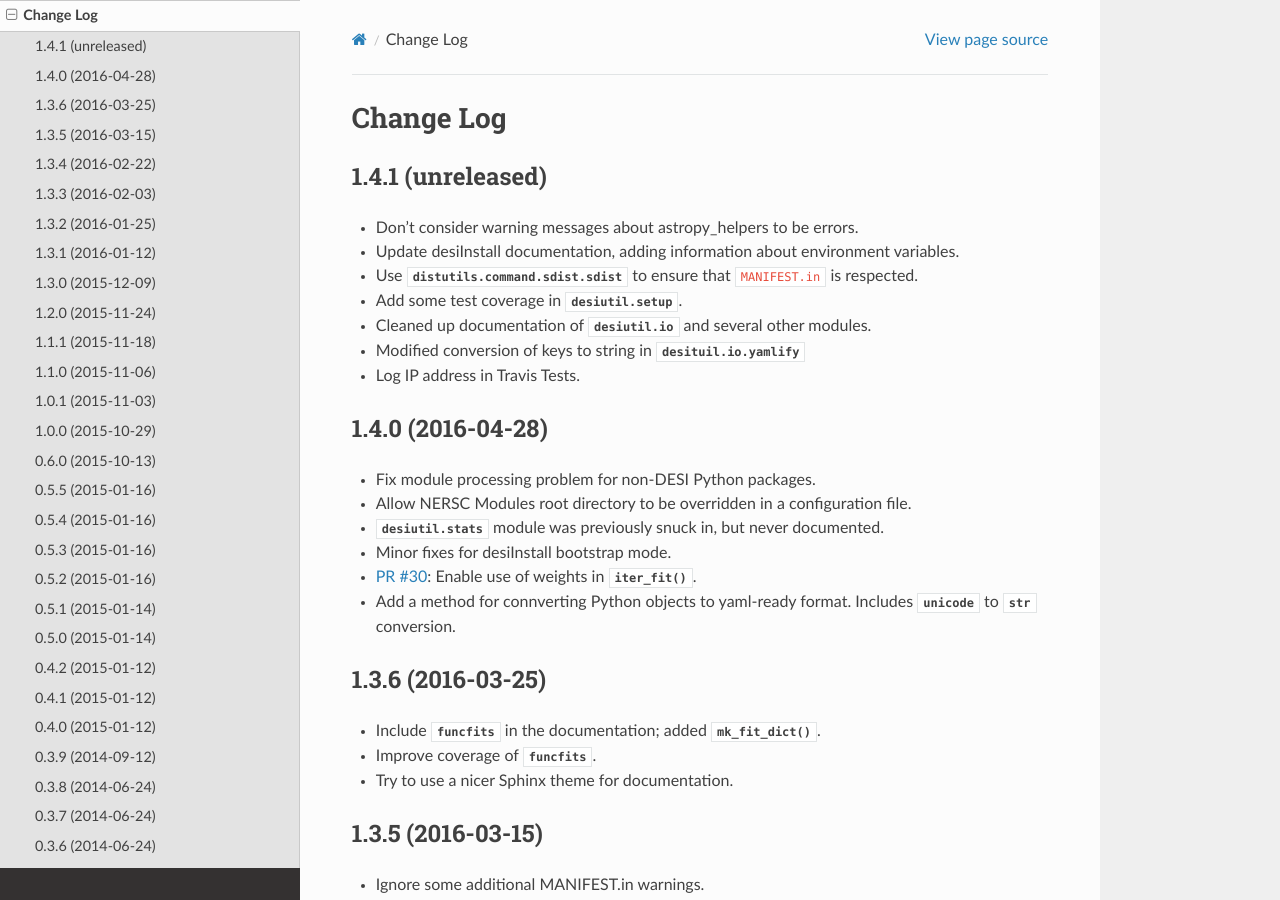
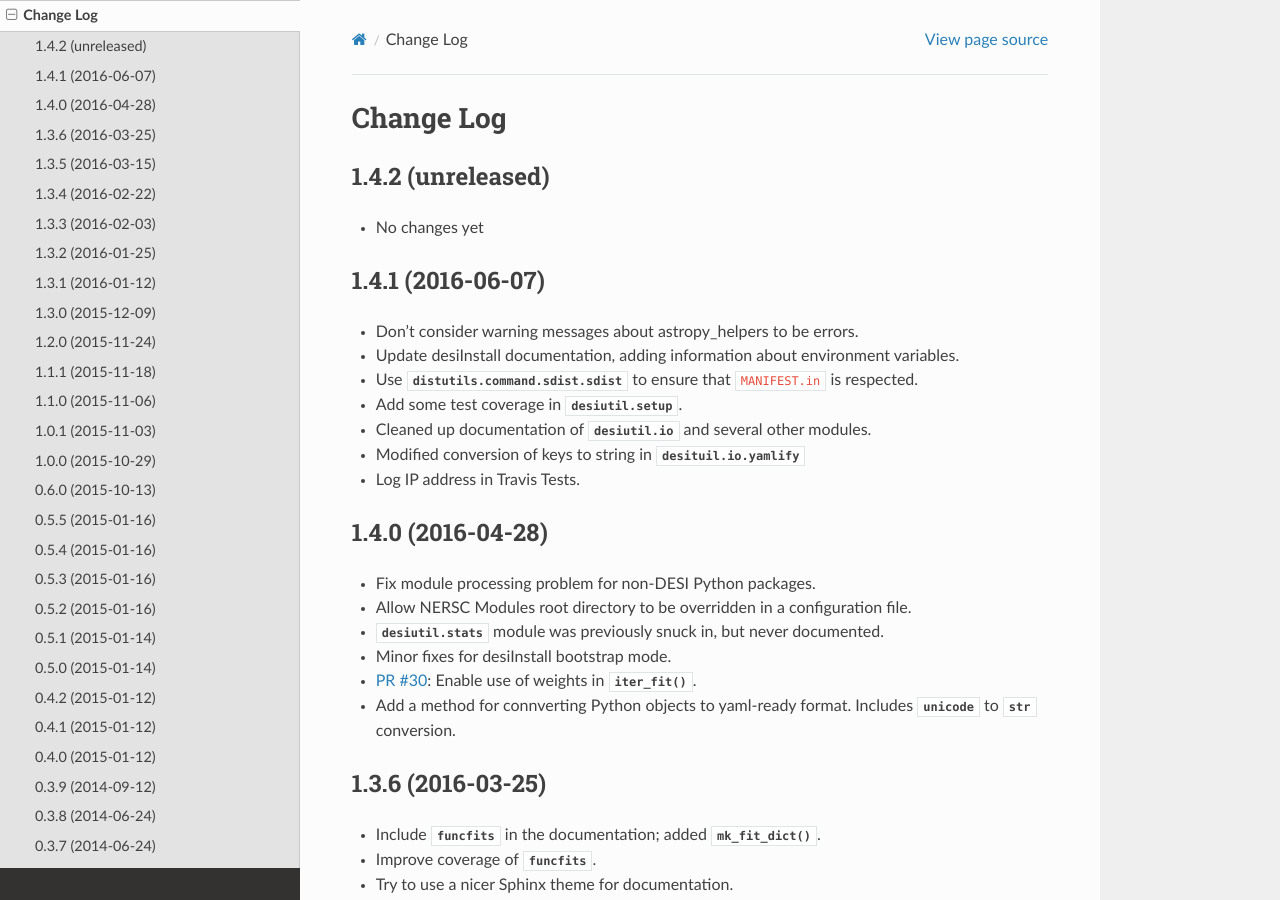
Before and after one commit to desihub/desiutil, a Sphinx documentation site: the page built from doc/changes.rst, in a window 1280 px wide and 900 px high. Built offline with Sphinx 7.4.7 and the Read the Docs theme 2.0.0, drawn with Linux system fonts in a browser that asks for light colours.

Commit message:
update release notes and version 1.4.1 prior to tag

```diff
--- a/doc/changes.rst
+++ b/doc/changes.rst
@@ -2,7 +2,12 @@
 Change Log
 ==========
 
-1.4.1 (unreleased)
+1.4.2 (unreleased)
+------------------
+
+* No changes yet
+
+1.4.1 (2016-06-07)
 ------------------
 
 * Don't consider warning messages about astropy_helpers to be errors.
--- a/py/desiutil/_version.py
+++ b/py/desiutil/_version.py
@@ -1 +1 @@
-__version__ = '1.4.0.dev304'
+__version__ = '1.4.1'
```
